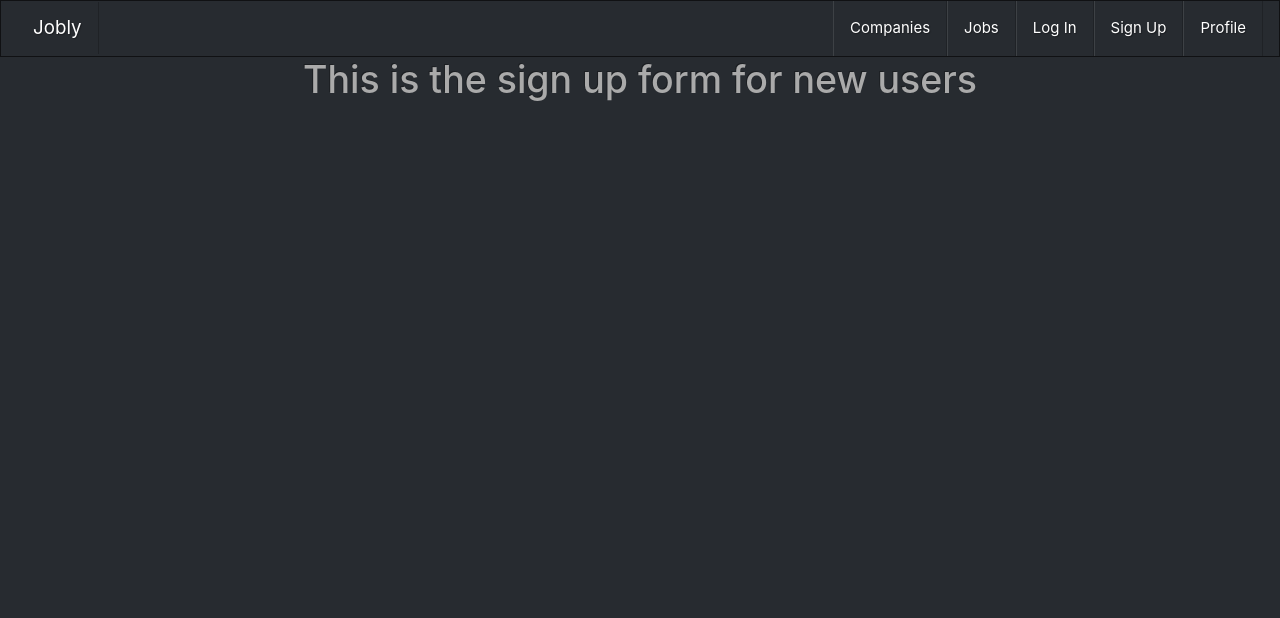
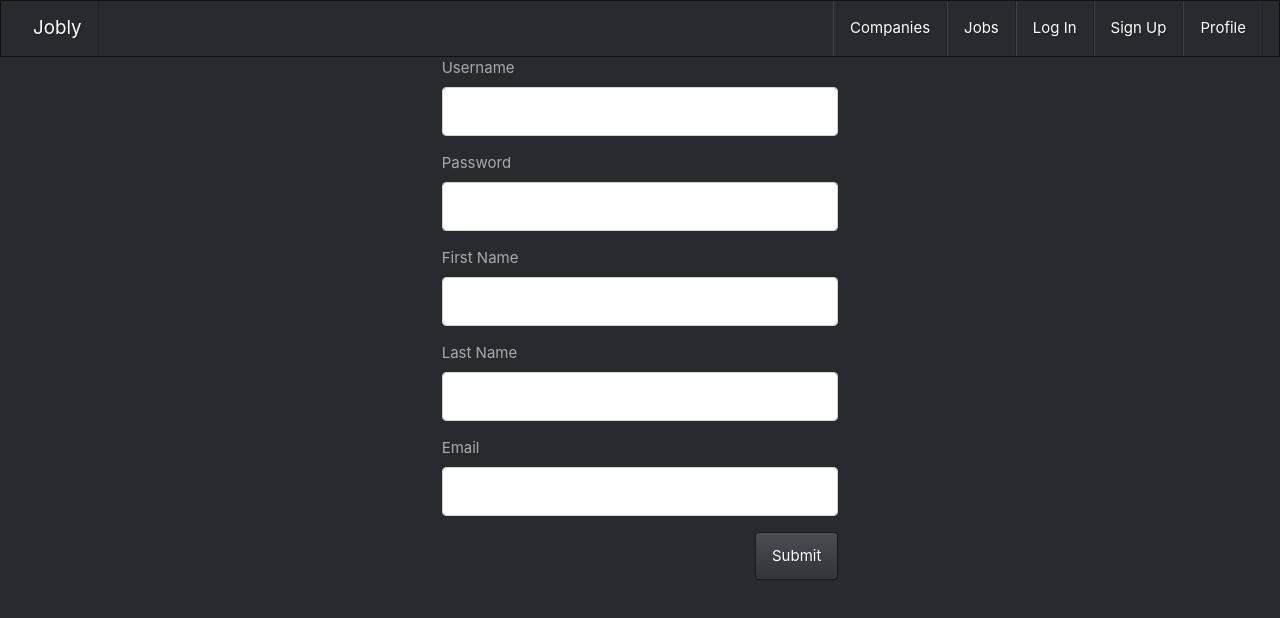
Before and after one commit to dane-leblanc/Springboard-Exercise-43-Front-End, a React (Create React App) app: page /signup in a window 1280 px wide. Shown: the top 618 px of the page. Built offline with nearby package versions, Linux system fonts and the light colour scheme; no server answers.

Commit message:
able to register new users

```diff
--- a/src/App.js
+++ b/src/App.js
@@ -1,15 +1,27 @@
-import React from "react";
+import React, { useState } from "react";
 import { BrowserRouter } from "react-router-dom";
 import NavBar from "./routes-nav/NavBar";
 import Components from "./routes-nav/Components";
+import JoblyApi from "./api/api";
 import "./App.css";
 
 function App() {
+  const [token, setToken] = useState("");
+  async function signup(signupData) {
+    try {
+      let token = await JoblyApi.signup(signupData);
+      setToken(token);
+      return { success: true };
+    } catch (errors) {
+      console.error("signup failed", errors);
+      return { success: false, errors };
+    }
+  }
   return (
     <BrowserRouter>
       <div className="App">
         <NavBar />
-        <Components />
+        <Components signup={signup} />
       </div>
     </BrowserRouter>
   );
--- a/src/api/api.js
+++ b/src/api/api.js
@@ -54,6 +54,13 @@ class JoblyApi {
     let res = await this.request("jobs", { title });
     return res.jobs;
   }
+
+  /** Sign up for an account */
+
+  static async signup(data) {
+    let res = await this.request("auth/register", data, "post");
+    return res.token;
+  }
   // obviously, you'll add a lot here ...
 }
 
--- /dev/null
+++ b/src/common/Alert.js
@@ -0,0 +1,17 @@
+import React from "react";
+
+/** Alerts for LoginForm, SignupForm, ProfileForm */
+
+function Alert({ type = "danger", messages = [] }) {
+  return (
+    <div className={`alert alert-${type}`}>
+      {messages.map((err) => (
+        <p className="mb-0 small" key={err}>
+          {err}
+        </p>
+      ))}
+    </div>
+  );
+}
+
+export default Alert;
--- a/src/routes-nav/Components.js
+++ b/src/routes-nav/Components.js
@@ -8,7 +8,7 @@ import LoginForm from "../users/LoginForm";
 import SignupForm from "../users/SignupForm";
 import ProfileForm from "../users/ProfileForm";
 
-function Components() {
+function Components({ signup }) {
   return (
     <div>
       <Routes>
@@ -17,7 +17,7 @@ function Components() {
         <Route path="/companies/:handle" element={<CompanyDetails />} />
         <Route path="/jobs" element={<JobList />} />
         <Route path="/login" element={<LoginForm />} />
-        <Route path="/signup" element={<SignupForm />} />
+        <Route path="/signup" element={<SignupForm signup={signup} />} />
         <Route path="/profile" element={<ProfileForm />} />
         <Route path="*" element={<Navigate to="/" />} />
       </Routes>
--- a/src/users/SignupForm.js
+++ b/src/users/SignupForm.js
@@ -1,9 +1,91 @@
-import React from "react";
+import React, { useState } from "react";
+import { useNavigate } from "react-router-dom";
+import Alert from "../common/Alert";
 
-function SignupForm() {
+function SignupForm({ signup }) {
+  const navigate = useNavigate();
+  const [formData, setFormData] = useState({
+    username: "",
+    password: "",
+    firstName: "",
+    lastName: "",
+    email: "",
+  });
+  const [formErrors, setFormErrors] = useState([]);
+
+  async function handleSubmit(e) {
+    e.preventDefault();
+    let res = await signup(formData);
+    if (res.success) {
+      navigate("/companies");
+    } else {
+      setFormErrors(res.errors);
+    }
+  }
+
+  function handleChange(e) {
+    const { name, value } = e.target;
+    setFormData((data) => ({ ...data, [name]: value }));
+  }
   return (
-    <div>
-      <h1>This is the sign up form for new users</h1>
+    <div className="container col-md-6 offset-md-3 col-lg-4 offset-lg-4">
+      <form onSubmit={handleSubmit}>
+        <div className="form-group">
+          <label className="float-left">Username</label>
+          <input
+            name="username"
+            className="form-control"
+            value={formData.username}
+            onChange={handleChange}
+          />
+        </div>
+        <div className="form-group">
+          <label className="float-left">Password</label>
+          <input
+            type="password"
+            name="password"
+            className="form-control"
+            value={formData.password}
+            onChange={handleChange}
+          />
+        </div>{" "}
+        <div className="form-group">
+          <label className="float-left">First Name</label>
+          <input
+            name="firstName"
+            className="form-control"
+            value={formData.firstName}
+            onChange={handleChange}
+          />
+        </div>{" "}
+        <div className="form-group">
+          <label className="float-left">Last Name</label>
+          <input
+            name="lastName"
+            className="form-control"
+            value={formData.lastName}
+            onChange={handleChange}
+          />
+        </div>{" "}
+        <div className="form-group">
+          <label className="float-left">Email</label>
+          <input
+            type="email"
+            name="email"
+            className="form-control"
+            value={formData.email}
+            onChange={handleChange}
+          />
+        </div>
+        {formErrors.length ? (
+          <Alert type="danger" messages={formErrors} />
+        ) : null}
+        <div className="form-group">
+          <button type="submit" className="btn btn-primary float-right">
+            Submit
+          </button>
+        </div>
+      </form>
     </div>
   );
 }
```
